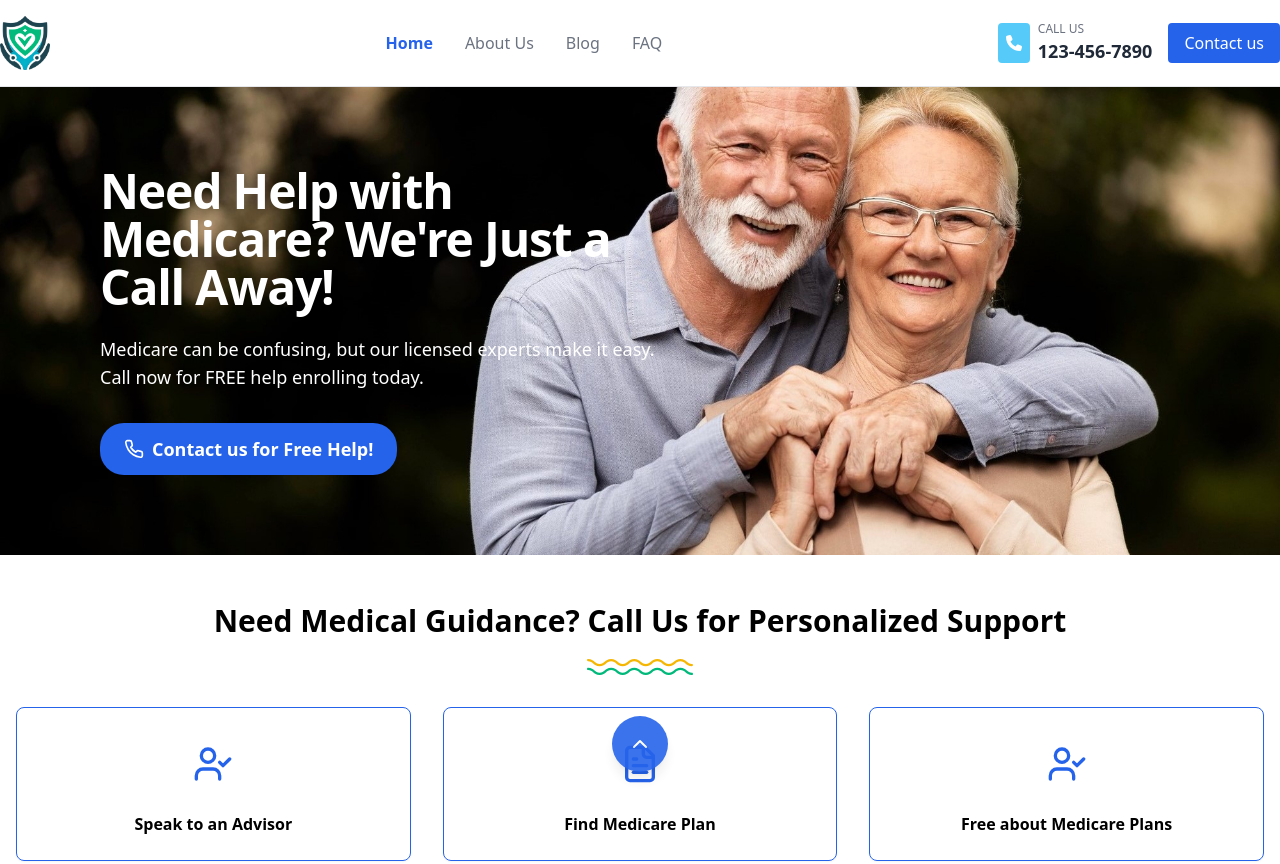
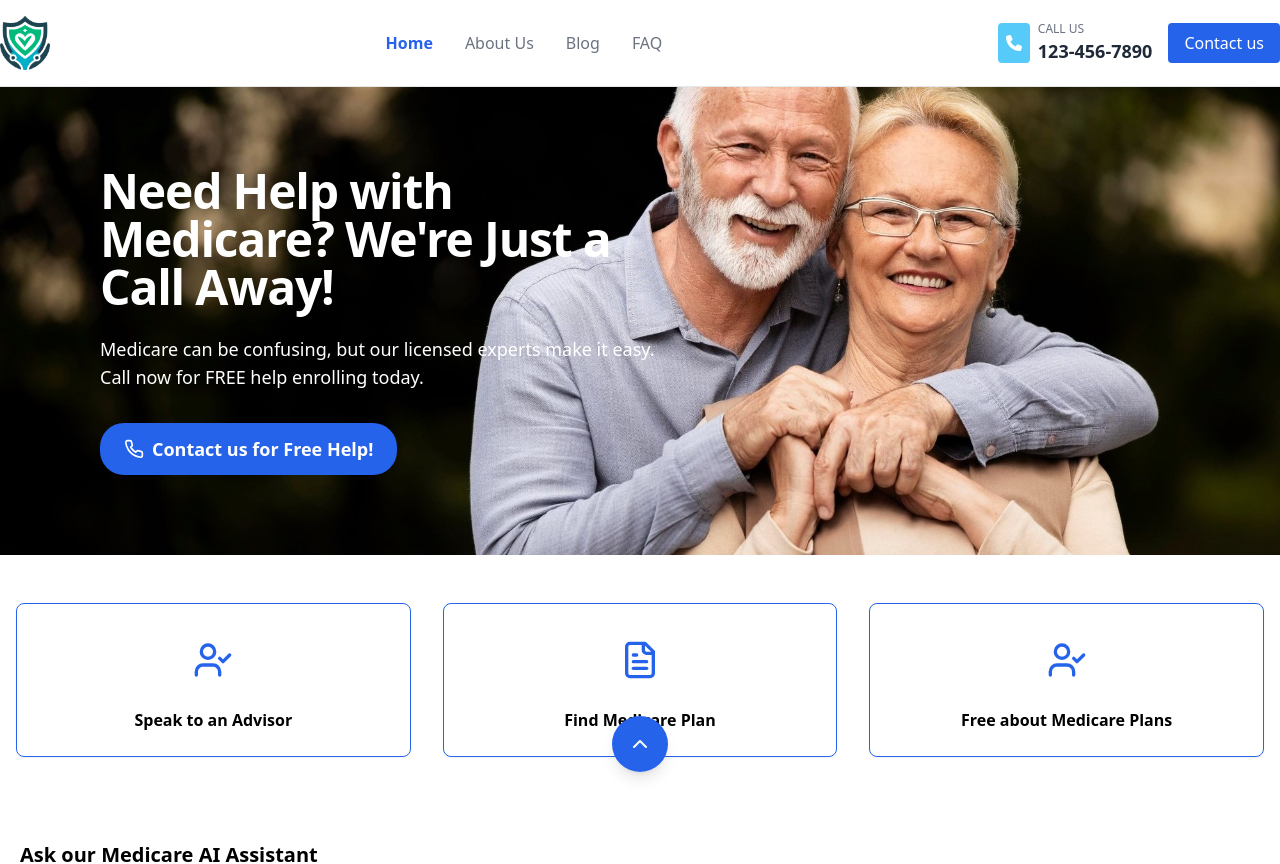
Before and after one commit to tantunholdings/medicare-tantun-web, a Next.js app: page / in a window 1280 px wide. Shown: the top 864 px of the page. Built offline with nearby package versions, Linux system fonts and the light colour scheme; no server answers.

Commit message:
refactor: comment out heading in ServicesSection for future adjustments

```diff
--- a/components/home/ServicesSection.js
+++ b/components/home/ServicesSection.js
@@ -59,10 +59,10 @@ const ServicesSection = ({ setTrigger }) => {
 
   return (
     <section className="container mx-auto py-12 px-4 max-w-7xl">
-      <h2 className="md:text-center md:text-3xl font-bold  mx-auto">
+      {/* <h2 className="md:text-center md:text-3xl font-bold  mx-auto">
         Need Medical Guidance? Call Us for Personalized Support
       </h2>
-      <div className="flex justify-center mb-8 my-5"><Image src={titleShape} alt="Title Shape" /></div>
+      <div className="flex justify-center mb-8 my-5"><Image src={titleShape} alt="Title Shape" /></div> */}
       <div className="grid grid-cols-1 md:grid-cols-3 gap-8">
         {tiles.map(([title, Icon, Call], index) => (
           <button
```
